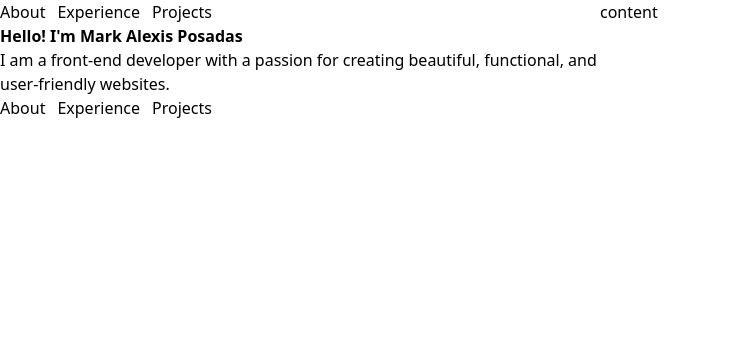
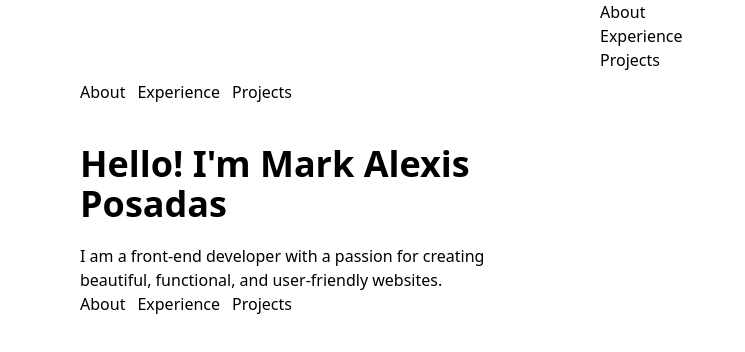
Before and after one commit to Mark-Alexis-Posadas/react-portfolio, a React (Vite) app: page / in a window 1280 px wide. Shown: the top 352 px of the page, without its empty margins (0-745 px from the left). Built offline with nearby package versions, Linux system fonts and the light colour scheme.

Commit message:
added pages

```diff
--- a/src/App.tsx
+++ b/src/App.tsx
@@ -1,10 +1,17 @@
 import Sidebar from "./components/sidebar";
+import About from "./pages/about";
+import Experience from "./pages/experience";
+import Projects from "./pages/projects";
 
 export default function App() {
   return (
     <div className="flex">
       <Sidebar />
-      <main className="ml-[600px] w-full min-h-screen">content</main>
+      <main className="ml-[600px] w-full min-h-screen">
+        <About />
+        <Experience />
+        <Projects />
+      </main>
     </div>
   );
 }
--- a/src/components/navbar/index.tsx
+++ b/src/components/navbar/index.tsx
@@ -7,7 +7,7 @@ export default function Navbar({ navbarData }: NavbarProps) {
     <nav className="flex items-center gap-3">
       {navbarData.map((item, index) => (
         <li key={index} className="list-none capitalize">
-          {item.text}
+          <a href="#">{item.text}</a>
         </li>
       ))}
     </nav>
--- a/src/components/sidebar/index.tsx
+++ b/src/components/sidebar/index.tsx
@@ -3,9 +3,11 @@ import navbarData from "../../data/navbar";
 
 export default function Sidebar() {
   return (
-    <aside className="w-[600px] h-screen fixed">
+    <aside className="w-[600px] h-screen fixed p-20">
       <Navbar navbarData={navbarData} />
-      <h1 className="font-bold">Hello! I'm Mark Alexis Posadas</h1>
+      <h1 className="font-bold text-4xl mt-10 mb-5">
+        Hello! I'm Mark Alexis Posadas
+      </h1>
       <p>
         I am a front-end developer with a passion for creating beautiful,
         functional, and user-friendly websites.
--- /dev/null
+++ b/src/pages/about/index.tsx
@@ -0,0 +1,3 @@
+export default function About() {
+  return <div>About</div>;
+}
--- /dev/null
+++ b/src/pages/experience/index.tsx
@@ -0,0 +1,3 @@
+export default function Experience() {
+  return <div>Experience</div>;
+}
--- /dev/null
+++ b/src/pages/projects/index.tsx
@@ -0,0 +1,3 @@
+export default function Projects() {
+  return <div>Projects</div>;
+}
```
Also changed, not shown: src/data/experience.ts (added), src/data/projects.ts (added).
